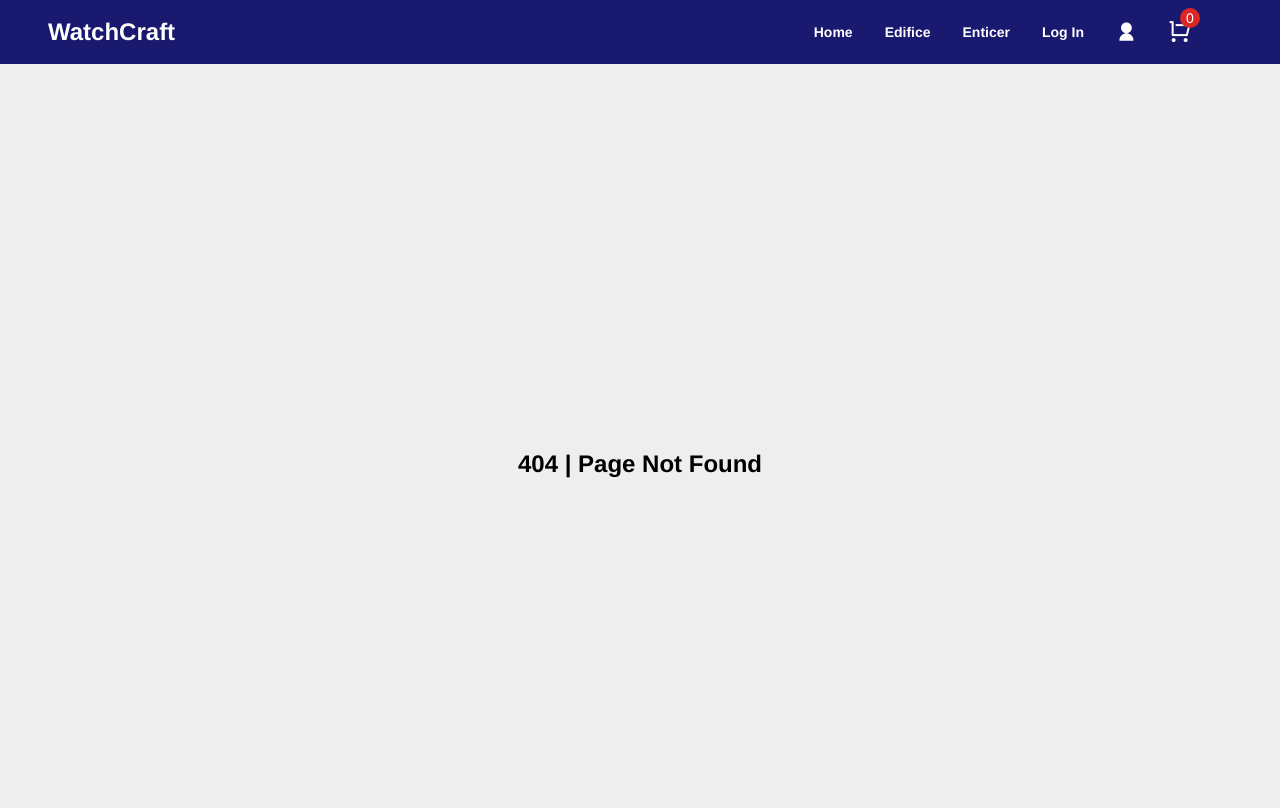
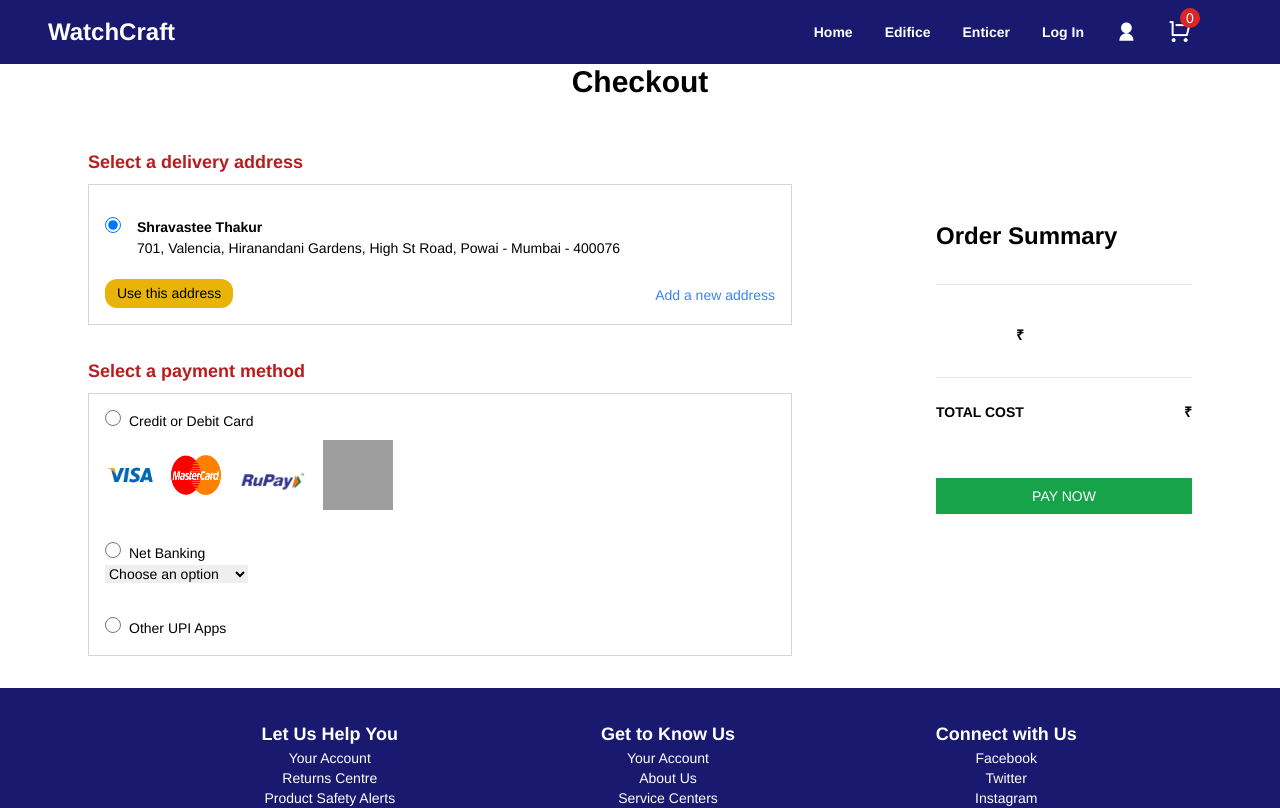
Before and after one commit to shravastee-thakur/WatchCraft, a React (Vite) app: page /checkout in a window 1280 px wide. Shown: the top 808 px of the page. Built offline with nearby package versions, Linux system fonts and the light colour scheme; grey boxes are pictures that could not be loaded.

Commit message:
Checkout page added

```diff
--- a/src/App.jsx
+++ b/src/App.jsx
@@ -11,6 +11,7 @@ import Cart from "./Components/Cart";
 import { useState } from "react";
 import Navbar from "./Components/Navbar";
 import Footer from "./Components/Footer";
+import Checkout from "./Components/Checkout";
 
 function App() {
   const [cart, setCart] = useState([]);
@@ -43,12 +44,14 @@ function App() {
         <Route path="/enticer" element={<Enticer AddToCart={AddToCart} />} />
         <Route path="/login" element={<Login />} />
         <Route path="/signup" element={<SignUp />} />
+        <Route path="/checkout" element={<Checkout />} />
         <Route
           path="/cart"
           element={<Cart cart={cart} handleRemove={handleRemove} />}
         />
         <Route path="*" element={<NotFound />} />
       </Routes>
+
       <Footer />
     </BrowserRouter>
   );
--- a/src/Components/Cart.jsx
+++ b/src/Components/Cart.jsx
@@ -1,4 +1,5 @@
 import React, { useState } from "react";
+import { Link } from "react-router-dom";
 
 const Cart = ({ cart, handleRemove }) => {
   const [showModal, setShowModal] = useState(false);
@@ -16,8 +17,8 @@ const Cart = ({ cart, handleRemove }) => {
   };
   return (
     <>
-      {cart.length > 0
-        ? showModal && (
+      {cart.length > 0 ? (
+        showModal && (
           <div className=" w-[400px] h-[200px] bg-lime-50 rounded-xl flex flex-col justify-center items-center gap-4 z-30 fixed top-1/2 left-1/2 -translate-x-1/2 -translate-y-1/2">
             <div>
               <h2 className="text-xl font-bold">
@@ -38,15 +39,26 @@ const Cart = ({ cart, handleRemove }) => {
             </div>
           </div>
         )
-        : <div className=" w-[400px] h-[200px] bg-lime-50 rounded-xl flex flex-col justify-center items-center gap-4 z-30 fixed top-1/2 left-1/2 -translate-x-1/2 -translate-y-1/2">
-          <img className = "w-[100px] h-[100px]" src="./images/emptycart.png" alt="" />
-          <h1 className="text-2xl font-semibold flex justify-center items-center">Your cart is empty</h1>
+      ) : (
+        <div className=" w-[400px] h-[200px] bg-lime-50 rounded-xl flex flex-col justify-center items-center gap-4 z-30 fixed top-1/2 left-1/2 -translate-x-1/2 -translate-y-1/2">
+          <img
+            className="w-[100px] h-[100px]"
+            src="./images/emptycart.png"
+            alt=""
+          />
+          <h1 className="text-2xl font-semibold flex justify-center items-center">
+            Your cart is empty
+          </h1>
+          <Link to={"/"}>
+            <button className="bg-blue-700 text-white px-6 py-1 rounded">
+              Shop Now
+            </button>
+          </Link>
+        </div>
+      )}
 
-            </div>}
-
-
-      <div>
-        <div className="container mx-auto mt-10">
+      <div className="bg-grey-100 w-full h-screen">
+        <div className="container mx-auto mt-10 bg-g">
           <div className="flex flex-col justify-center w-full md:flex md:flex-row shadow-md my-10">
             <div className="w-full md:w-3/4 bg-white px-3 md:px-10 py-10">
               <div className="flex justify-between border-b pb-3 md:pb-8">
@@ -142,9 +154,10 @@ const Cart = ({ cart, handleRemove }) => {
                   <span>₹{total()}</span>
                 </div>
 
+                <Link to={"/checkout"}>
                 <button className="bg-green-600 hover:bg-green-800 px-5 py-2 mt-8 text-sm text-white uppercase w-full">
                   Pay Now
-                </button>
+                </button></Link>
 
                 <button
                   onClick={handleShow}
--- /dev/null
+++ b/src/Components/Checkout.jsx
@@ -0,0 +1,135 @@
+import React from "react";
+import { Link } from "react-router-dom";
+
+const Checkout = () => {
+  return (
+    <div>
+      <h1 className="text-xl md:text-3xl font-semibold text-center mb-4">
+        Checkout
+      </h1>
+      <div className="mx-auto gap-10 flex justify-center items-start flex-col md:flex md:flex-row md:gap-20 bg-white">
+        <div className="w-4/5 p-4 md:w-3/5 md:p-8">
+          <h3 className="font-bold text-lg text-red-700">
+            Select a delivery address
+          </h3>
+          <div className="border border-gray-300 p-4 mt-2 ">
+            <div className="flex items-start gap-4">
+              <div>
+                <input
+                  checked
+                  id="default-radio-2"
+                  type="radio"
+                  value=""
+                  name="default-radio"
+                  className="w-4 h-4 mt-4 text-blue-600 bg-gray-100 border-gray-300 focus:ring-blue-500 dark:focus:ring-blue-600 dark:ring-offset-gray-800 focus:ring-2 dark:bg-gray-700 dark:border-gray-600"
+                />
+              </div>
+
+              <div>
+                <p className="font-semibold mt-4">Shravastee Thakur</p>
+                <p>
+                  701, Valencia, Hiranandani Gardens, High St Road, Powai -
+                  Mumbai - 400076
+                </p>
+              </div>
+            </div>
+
+            <div className="flex justify-between items-center">
+              <button className="bg-yellow-500 py-1 px-3 mt-5 rounded-xl">
+                Use this address
+              </button>
+              <Link to="/signup">
+                <h4 className="text-blue-500 mt-6">Add a new address</h4>
+              </Link>
+            </div>
+          </div>
+          <h3 className="font-bold text-lg text-red-700 pt-8">
+            Select a payment method
+          </h3>
+          <div className="border border-gray-300 p-4 mt-2 ">
+            <input
+              id="default-radio-1"
+              type="radio"
+              value=""
+              name="default-radio"
+              className="w-4 h-4 text-blue-600 bg-gray-100 border-gray-300 focus:ring-blue-500 dark:focus:ring-blue-600 dark:ring-offset-gray-800 focus:ring-2 dark:bg-gray-700 dark:border-gray-600"
+            />
+            <span className="ml-2">Credit or Debit Card</span>
+            <div className="flex gap-4 items-center mt-2">
+              <img
+                className="w-[50px] h-[50px]"
+                src="./images/Visalogo.png"
+                alt=""
+              />
+              <img
+                className="w-[50px] h-[40px]"
+                src="./images/mastercardlogo.png"
+                alt=""
+              />
+              <img
+                className="w-[70px] h-auto"
+                src="./images/rupaylogo.png"
+                alt=""
+              />
+              <img
+                className="w-[70px] h-[70px]"
+                src="./images/maestro.png"
+                alt=""
+              />
+            </div>
+            <input
+              id="default-radio-1"
+              type="radio"
+              value=""
+              name="default-radio"
+              className="w-4 h-4 text-blue-600 bg-gray-100 border-gray-300 focus:ring-blue-500 dark:focus:ring-blue-600 dark:ring-offset-gray-800 focus:ring-2 dark:bg-gray-700 dark:border-gray-600 mt-8"
+            />
+            <span className="ml-2">Net Banking</span>
+            <div>
+              <select>
+                <option value="">Choose an option</option>
+                <option value="">HDFC Bank</option>
+                <option value="">ICICI Bank</option>
+                <option value="">Axis Bank</option>
+                <option value="">State Bank of India</option>
+                <option value="">Bank of Baroda</option>
+                <option value="">Union Bank of India</option>
+              </select>
+            </div>
+
+            <input
+              id="default-radio-1"
+              type="radio"
+              value=""
+              name="default-radio"
+              className="w-4 h-4 text-blue-600 bg-gray-100 border-gray-300 focus:ring-blue-500 dark:focus:ring-blue-600 dark:ring-offset-gray-800 focus:ring-2 dark:bg-gray-700 dark:border-gray-600 mt-8"
+            />
+            <span className="ml-2">Other UPI Apps</span>
+          </div>
+        </div>
+
+        <div className="w-full md:w-1/4 px-8 py-10 mt-16 bg-white">
+          <h1 className="text-base font-semibold md:text-2xl border-b pb-8">
+            Order Summary
+          </h1>
+          <div className="flex justify-between mt-10 mb-5">
+            <span className="ml-20 md:font-semibold text-sm">₹{}</span>
+          </div>
+
+          <div className="border-t mt-8">
+            <div className="flex font-semibold justify-between py-6 text-sm uppercase">
+              <span>Total cost</span>
+              <span>₹{}</span>
+            </div>
+
+            <button className="bg-green-600 hover:bg-green-800 px-5 py-2 mt-8 text-sm text-white uppercase w-full">
+              Pay Now
+            </button>
+          </div>
+        </div>
+      </div>
+    </div>
+  );
+};
+
+export default Checkout;
--- a/src/Components/Login.jsx
+++ b/src/Components/Login.jsx
@@ -5,7 +5,7 @@ const Login = () => {
   const [password, setPassword] = useState("password");
   return (
     <>
-      <div className="w-full md:h-screen flex justify-center items-center">
+      <div className="w-full bg-gray-100 md:h-screen flex justify-center items-center">
         <div className="w-4/5 p-4 md:w-1/3 bg-white md:p-8 rounded-lg ">
           <h1 className="text-xl md:text-3xl font-semibold text-center mb-2">
             Login
@@ -56,7 +56,7 @@ const Login = () => {
           </form>
           <div className="text-center mt-2">
             Don't have an account. Register now.
-            <Link to="/signup">
+            <Link to={"/signup"}>
               <span className="text-blue-600">Click Here</span>
             </Link>
           </div>
--- a/src/Components/Navbar.jsx
+++ b/src/Components/Navbar.jsx
@@ -28,18 +28,8 @@ const Navbar = ({ cart }) => {
               <li className="text-white hover:text-yellow-400">Sign Up</li>
             </Link> */}
             <li>
-              <button onClick={() => setProfile(!profile)}>
+              <button>
                 <i className="ri-user-fill text-white text-xl"></i>
-                {profile && (
-                  <div className="absolute top-14 right-0 bg-gray-200 w-[180px] p-6 shadow-lg">
-                    <h1 className="text-lg font-semibold">Shravastee</h1>
-                    <div className="border h-px my-4" />
-                    <button>
-                      <i className="ri-logout-circle-r-line mr-2"></i>
-                      Logout
-                    </button>
-                  </div>
-                )}
               </button>
             </li>
           </ul>
--- a/src/Components/SignUp.jsx
+++ b/src/Components/SignUp.jsx
@@ -2,26 +2,87 @@ import React, { useState } from "react";
 
 const SignUp = () => {
   const [password, setPassword] = useState("password");
+  return (
+    <div className="mx-auto py-10 gap-10 bg-gray-100 flex justify-center items-center flex-col md:flex md:flex-row md:gap-20">
+      <div className="w-4/5 p-4 md:w-1/3 bg-white md:p-8 rounded-lg">
+        <h1 className="text-xl md:text-3xl font-semibold text-center mb-6">
+          Personal Information
+        </h1>
 
-  return (
-    <>
-      <div className="w-full md:h-screen flex justify-center items-center">
-        <div className="w-4/5 p-4 md:w-1/3 bg-white md:p-8 rounded-lg ">
-          <h1 className="text-xl md:text-3xl font-semibold text-center mb-2">
-            Register
-          </h1>
-          <p className="mb-6 text-center">New users create your account</p>
-          <form className="space-y-4" onSubmit={signup}>
+        <form className="space-y-4">
           <div className="flex flex-col">
             <label className="text-sm font-semibold md:text-lg">
-                Fullname
+              Full Name
             </label>
             <input
-                onChange={handleChange}
               required
               type="text"
-                placeholder="Enter your name"
-                name="fullname"
+              placeholder="Enter your full name"
+              name="name"
+              className="p-2 border border-gray-300 rounded mt-1"
+            />
+          </div>
+
+          <div className="flex flex-col">
+            <label className="text-sm font-semibold md:text-lg">
+              Address line 1
+            </label>
+            <input
+              required
+              type="text"
+              placeholder="Enter your address"
+              name="address1"
+              className="p-2 border border-gray-300 rounded mt-1"
+            />
+          </div>
+          <div className="flex flex-col">
+            <label className="text-sm font-semibold md:text-lg">
+              Address line 2
+            </label>
+            <input
+              type="text"
+              placeholder="Enter your address"
+              name="address2"
+              className="p-2 border border-gray-300 rounded mt-1"
+            />
+          </div>
+          <div className="flex flex-col">
+            <label className="text-sm font-semibold md:text-lg">
+              Mobile No.
+            </label>
+            <input
+              required
+              type="number"
+              placeholder="Enter your mobile number"
+              name="mobile"
+              className="p-2 border border-gray-300 rounded mt-1"
+            />
+          </div>
+          <div className="flex justify-center">
+            <button className="py-2 px-6 md:py-3 md:px-8 rounded bg-blue-800 text-white font-semibold hover:bg-green-800">
+              Save
+            </button>
+          </div>
+        </form>
+      </div>
+
+      <div className="w-4/5 p-4 md:w-1/3 bg-white md:p-8 rounded-lg">
+        <h1 className="text-xl md:text-3xl font-semibold text-center mb-2">
+          SignUp
+        </h1>
+        <p className="text-center p-2 font-semibold">
+          New user please register here.
+        </p>
+        <form className="space-y-4">
+          <div className="flex flex-col">
+            <label className="text-sm font-semibold md:text-lg">
+              Full Name
+            </label>
+            <input
+              required
+              type="text"
+              placeholder="Enter your full name"
+              name="name"
               className="p-2 border border-gray-300 rounded mt-1"
             />
           </div>
@@ -29,57 +90,43 @@ const SignUp = () => {
           <div className="flex flex-col">
             <label className="text-sm font-semibold md:text-lg">Email</label>
             <input
-                onChange={handleChange}
               required
               type="email"
-                placeholder="Enter your email"
+              placeholder="Enter your Email"
               name="email"
               className="p-2 border border-gray-300 rounded mt-1"
             />
           </div>
-
-            <div className="flex flex-col relative">
-              <label className="text-sm font-semibold md:text-lg">
-                Password
-              </label>
+          <div className="flex flex-col">
+            <label className="text-sm font-semibold md:text-lg">Password</label>
             <input
-                onChange={handleChange}
               required
-                type={password}
-                placeholder="********"
+              type="password"
+              placeholder="Enter your password"
               name="password"
               className="p-2 border border-gray-300 rounded mt-1"
             />
-              <button
-                onClick={() =>
-                  setPassword(password === "password" ? "text" : "password")
-                }
-                type="button"
-                className="absolute top-9 right-4 w-8 h-8 rounded-full hover:bg-blue-100 hover:text-blue-600"
-              >
-                {password === "password" ? (
-                  <i class="ri-eye-line"></i>
-                ) : (
-                  <i class="ri-eye-off-line"></i>
-                )}
+          </div>
+          <div className="flex flex-col">
+            <label className="text-sm font-semibold md:text-lg">
+              Confirm Password
+            </label>
+            <input
+              required
+              type="password"
+              placeholder="Enter your password"
+              name="confirmPassword"
+              className="p-2 border border-gray-300 rounded mt-1"
+            />
+          </div>
+          <div className="flex justify-center">
+            <button className="py-2 px-6 md:py-3 md:px-8 rounded bg-blue-800 text-white font-semibold hover:bg-green-800">
+              SignUp
             </button>
           </div>
-
-            <div className="flex justify-center">
-              <button className="py-2 px-6 md:py-3 md:px-8 rounded bg-blue-800 text-white font-semibold hover:bg-green-800">
-                Sign Up
-              </button>
-            </div>
-
-            {error && (
-              <div className="mt-2 bg-rose-200 p-2 ">
-                <p>{error}</p>
-              </div>
-            )}
         </form>
       </div>
     </div>
-    </>
   );
 };
 
--- a/src/Components/styles.css
+++ b/src/Components/styles.css
@@ -8,7 +8,7 @@
   }
 
   body {
-    background: #eee;
+    /* background: #eee; */
     font-family: Helvetica Neue, Helvetica, Arial, sans-serif;
     font-size: 14px;
     color: #000;
```
Lines whose indentation alone changed are shown as unchanged.
